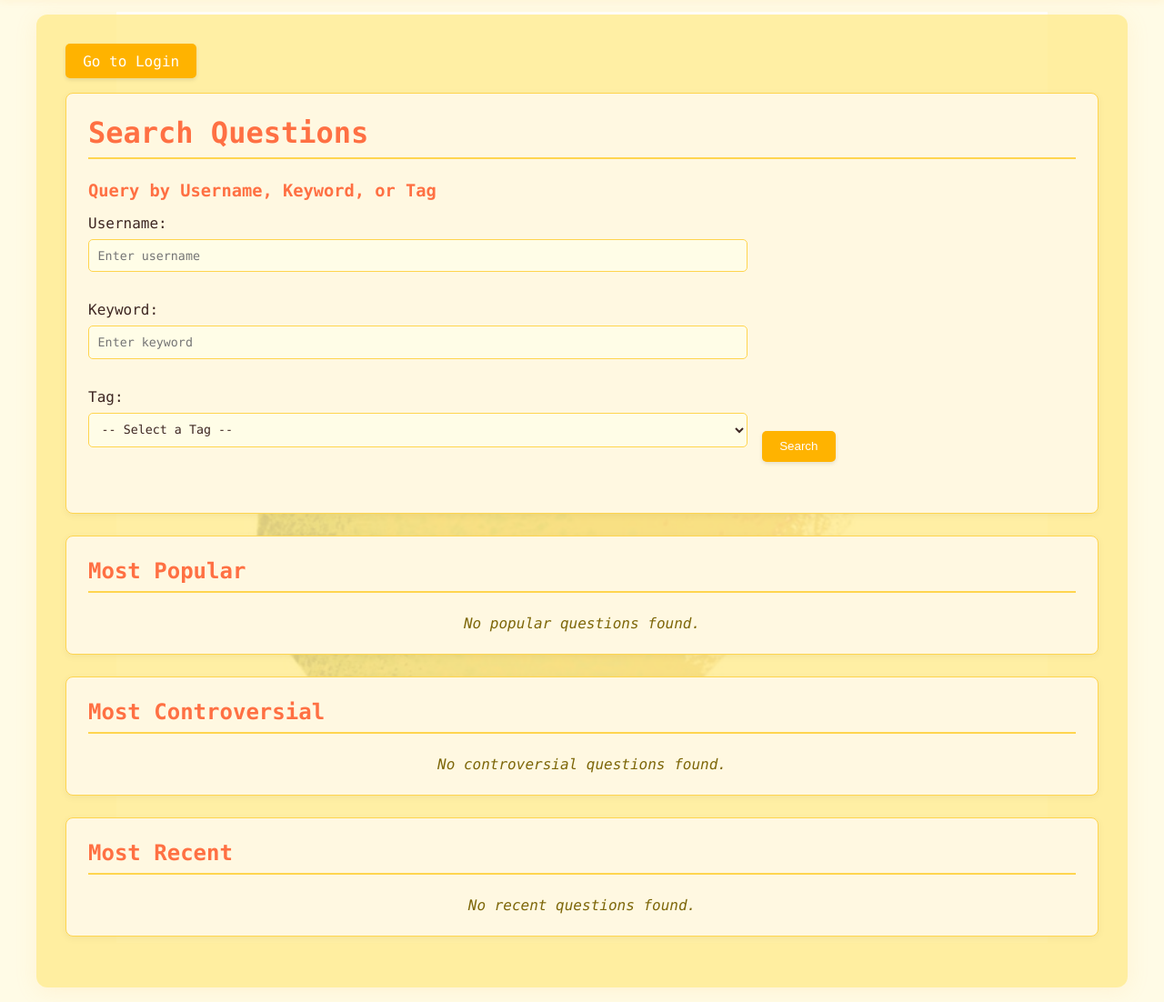
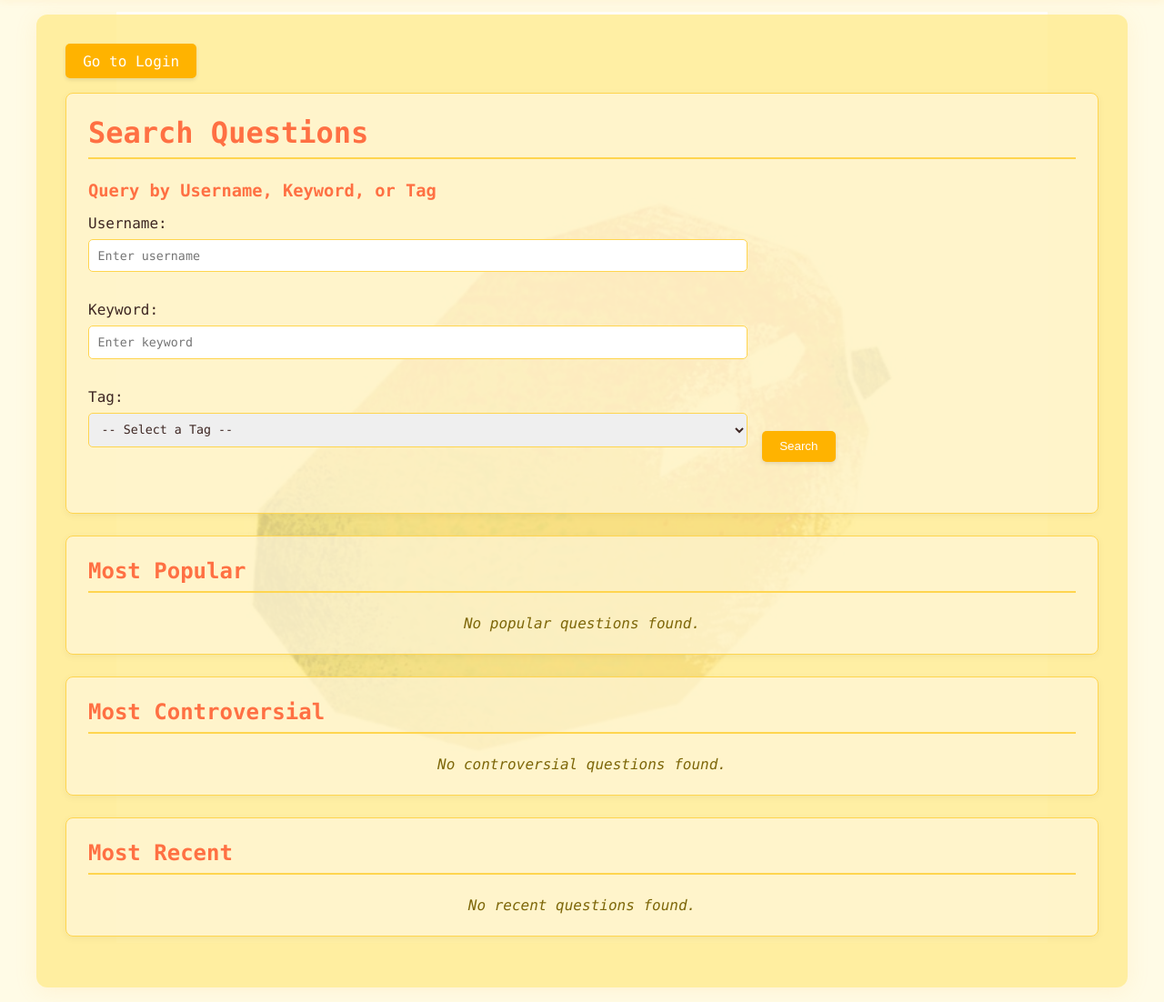
Before and after one commit to Techdude01/MangoDB, a Flask app: page /home in a window 1280 px wide. Shown: the part 51-1153 px from the top of the page at 91% size. Run offline with Flask 3, Linux system fonts and the light colour scheme; data comes from the database, SQL or seed files in the repository.

Commit message:
whadahellCSS

```diff
--- a/server/static/css/style.css
+++ b/server/static/css/style.css
@@ -9,8 +9,7 @@
 body {
   font-family: "JetBrains Mono", "Geist Mono", "SFMono-Regular", Consolas,
     "Liberation Mono", Menlo, monospace;
-  background: #fffbe6 url("/static/img/mango.jpg") no-repeat center center /
-    80%;
+  background: #fffbe6 url("/static/img/mango.jpg") no-repeat center center / 80%;
   color: #3e2723;
   min-height: 100vh;
   display: flex;
@@ -117,6 +116,7 @@ h6,
 .user-login,
 .question-detail {
   background: #fff8e1;
+  background-color: rgba(255, 248, 225, 0.65); /* Semi-transparent background */
   border-radius: 8px;
   padding: 1.5rem;
   margin-bottom: 1.5rem; /* Consistent spacing */
@@ -141,7 +141,6 @@ h6,
   padding: 0.6rem;
   border: 1px solid #ffd54f; /* Theme border */
   border-radius: 5px;
-  background: #fffde7; /* Light background */
   font-family: inherit; /* Inherit font from body */
   color: #3e2723; /* Theme text color */
   transition: border-color 0.2s, box-shadow 0.2s;
```
Also changed, not shown: 3 other files.
